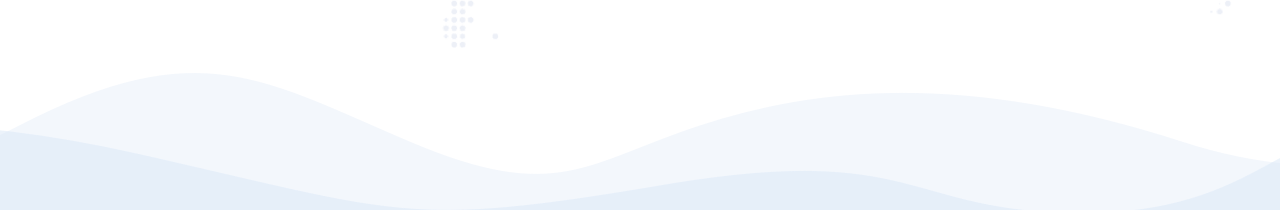
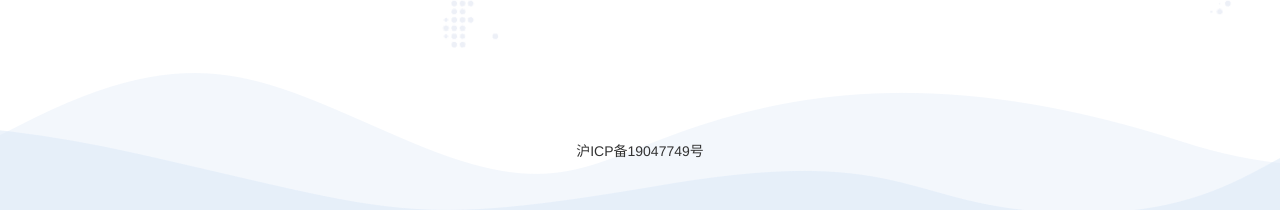
Before and after one commit to 421Empire/website, a plain HTML site: page index.html in a window 1280 px wide. Shown: the part 3524-3734 px from the top of the page. Drawn offline with Linux system fonts and the light colour scheme.

Commit message:
添加备案号

```diff
--- a/index.html
+++ b/index.html
@@ -640,6 +640,10 @@
         padding-top: 30px;
     }
 
+    .pt70 {
+        padding-top: 70px;
+    }
+
     .pl20 {
         padding-left: 20px;
     }
@@ -1011,7 +1015,9 @@
         </div>
 
         <!-- footer -->
-        <footer></footer>
+        <footer class="text-center pt70">
+            沪ICP备19047749号
+        </footer>
     </div>
     <script src="./js/jquery-3.2.1.min.js"></script>
     <!-- 引入jquery -->
```
